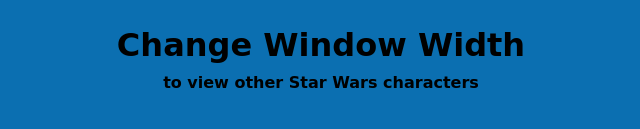
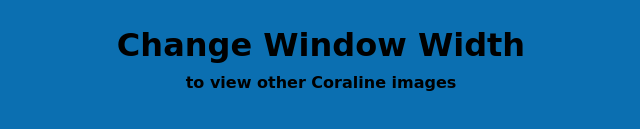
Before and after one commit to carolunasilver/media-queries-practice, a plain HTML site: page index.html in a window 1280 px wide. Shown: the part 415-544 px from the top of the page, 319-959 px from the left. Drawn offline with Linux system fonts and the light colour scheme; a web font is replaced by a local one.

```diff
--- a/index.html
+++ b/index.html
@@ -3,7 +3,7 @@
   <head>
     <meta charset="utf-8">
     <meta name="viewport" content="width=device-width">
-    <title>Star Wars</title>
+    <title>Coraline - Media Queries Practice</title>
     <link href="styles.css" rel="stylesheet" type="text/css" />
   </head>
   <body>
@@ -15,12 +15,11 @@
     <div class="text-wrapper">
       <h1>
         <span>Change Window Width</span>
-        <br>to view other Star Wars characters
+        <br>to view other Coraline images
       </h1>
     </div>
   </div>
 </div>
 </div>
-    <script src="index.js"></script>
   </body>
 </html>
```
